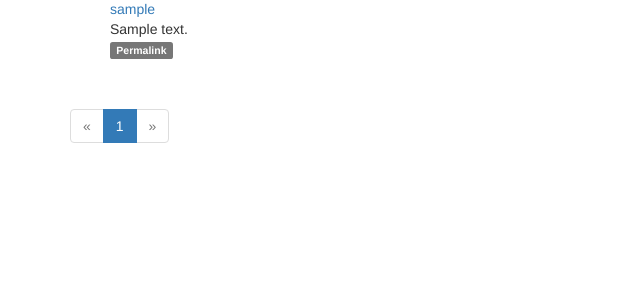
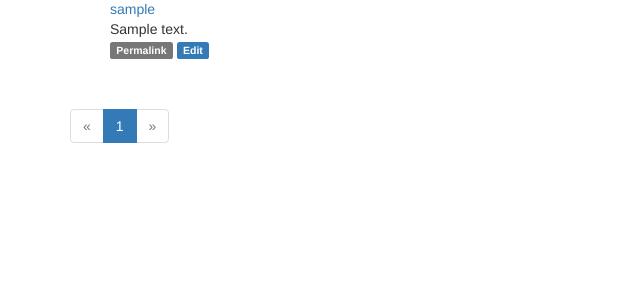
Before and after one commit to sishuiyibai/myflaskapp, a Flask app: page / in a window 1280 px wide. Shown: the part 513-800 px from the top of the page, without its empty margins (0-640 px from the left). Run offline with Flask 2, Linux system fonts and the light colour scheme; a user stored in the database is signed in; tables that the repository leaves empty hold one stand-in row (values such as "Sample post"); some libraries are stand-ins or nearby versions.

Commit message:
根据用户身份，添加对于的博客文章编辑链接

```diff
--- a/app/templates/_posts.html
+++ b/app/templates/_posts.html
@@ -24,6 +24,17 @@
                     <a href="{{ url_for('.post', id=post.id) }}">
                         <span class="label label-default">Permalink</span>
                     </a>
+                    {% if current_user == post.author %}
+                        <a href="{{ url_for('.edit', id=post.id) }}">
+                            <span class="label label-primary">Edit</span>
+                        </a>
+                    {% elif current_user.is_administrator() %}
+                        <a href="{{ url_for('.edit', id=post.id) }}">
+                            <span class="label label-danger">
+                                Edit[Admin]
+                            </span>
+                        </a>
+                    {% endif %}
                 </div>
             </div>
         </li>
```
